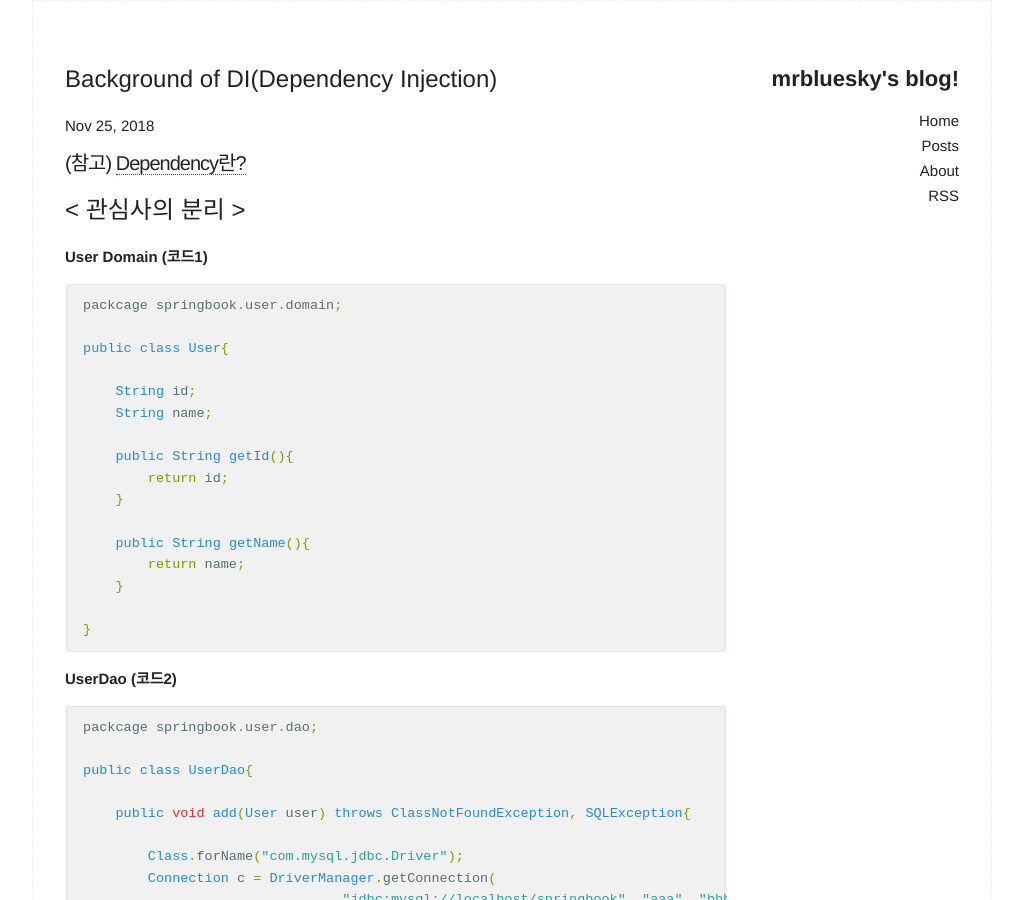
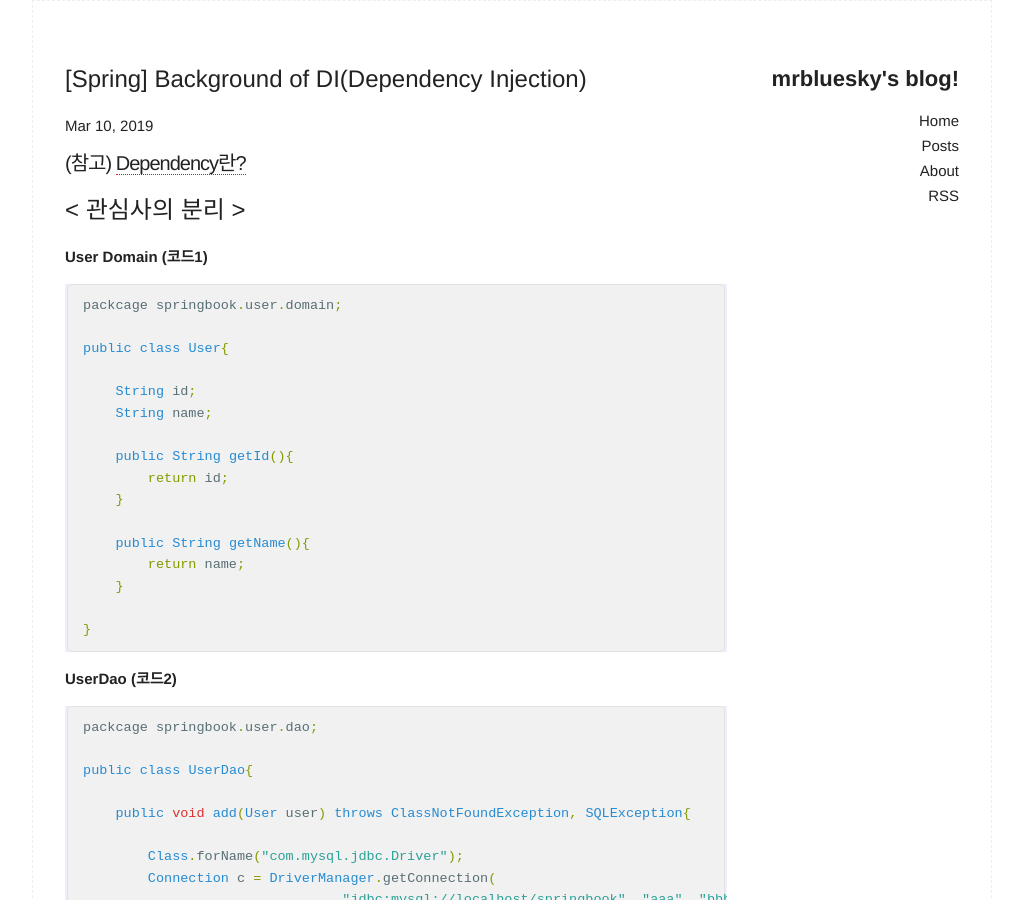
Before and after one commit to mrbluesky0123/mrbluesky0123.github.io, a Jekyll site: the page built from _posts/2019-03-10-[Spring]-Background-of-DI.markdown, in a window 1280 px wide and 900 px high. Shown: the whole window, without its empty margins (128-1151 px from the left). Built offline with Jekyll 4.4.1, drawn with Linux system fonts in a browser that asks for light colours.

Commit message:
new post

```diff
--- a/_posts/2018-11-25-Background-of-DI.markdown
+++ b/_posts/2019-03-10-[Spring]-Background-of-DI.markdown
@@ -1,7 +1,7 @@
 ---
 layout: post
-title:  "Background of DI(Dependency Injection)"
-date:   2018-11-25 22:00:00 +0900
+title:  "[Spring] Background of DI(Dependency Injection)"
+date:   2019-03-10 16:00:00 +0900
 categories: Framework
 ---
 ### (참고) [Dependency란?](http://www.nextree.co.kr/p6753/)
```
